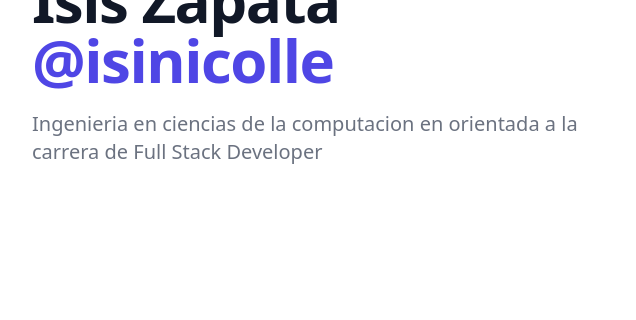
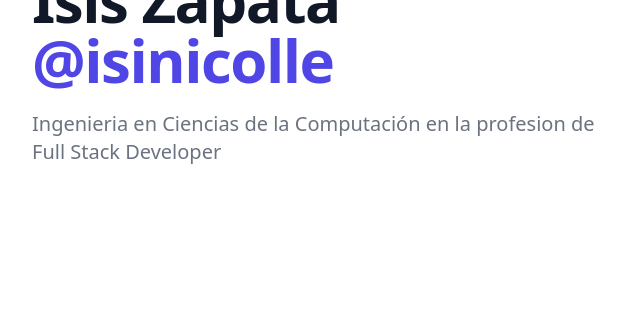
Before and after one commit to isinicolle/landing, a website: page src/index.html in a window 1280 px wide. Shown: the part 206-526 px from the top of the page, 0-636 px from the left. Drawn offline with nearby package versions, Linux system fonts and the light colour scheme; no server answers.

Commit message:
Update index.html

```diff
--- a/src/index.html
+++ b/src/index.html
@@ -44,7 +44,7 @@
             </h1>
             <p
               class="mt-3 text-base text-gray-500 sm:mt-5 sm:text-lg sm:max-w-xl sm:mx-auto md:mt-5 md:text-xl lg:mx-0">
-              Ingenieria en ciencias de la computacion en orientada a la carrera de Full Stack Developer</p>
+              Ingenieria en Ciencias de la Computación en la profesion de Full Stack Developer</p>
           </div>
         </main>
       </div>
```
